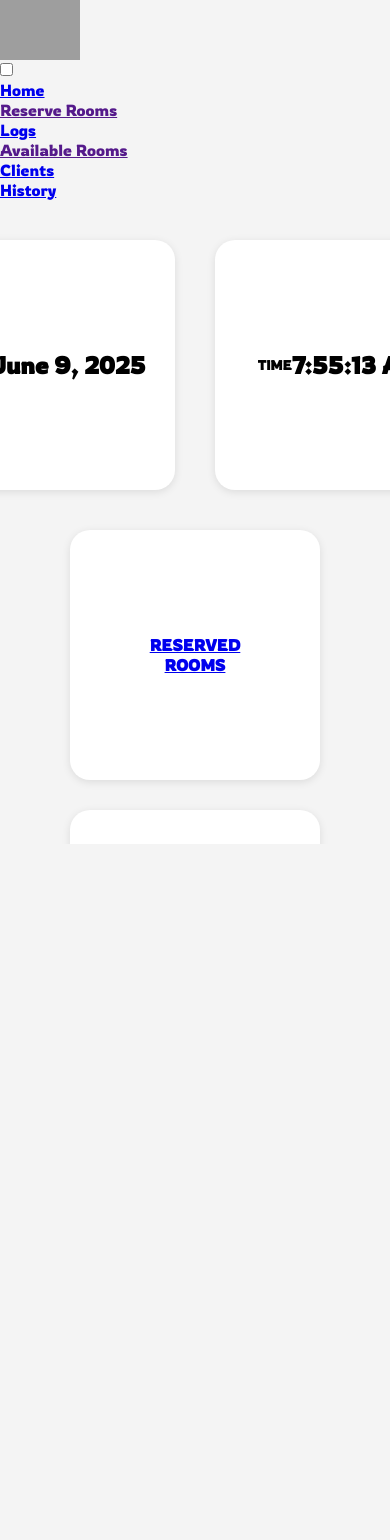
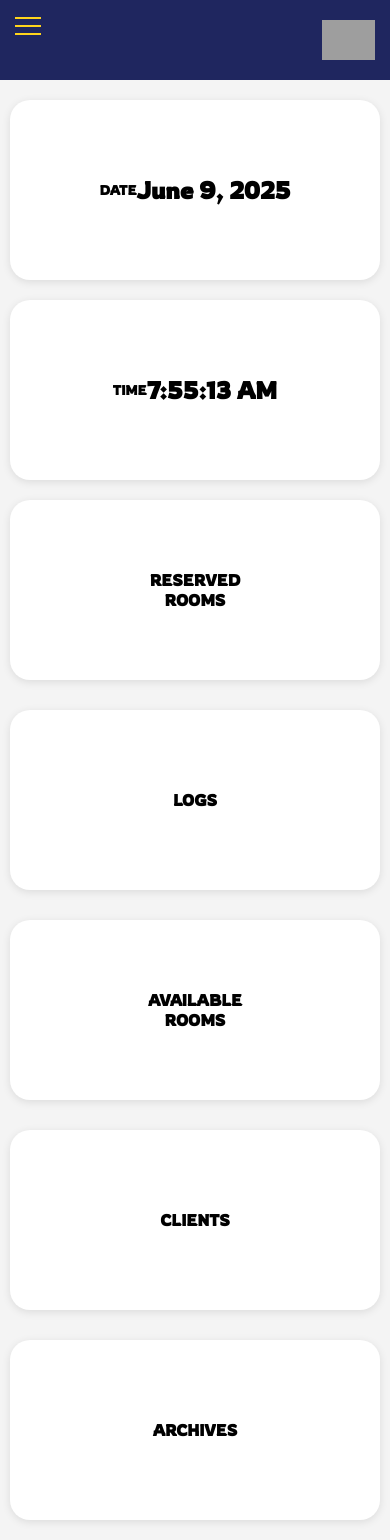
Before and after one commit to kidlatpogi/WebDev, a PHP site: page /admin-home.html in a window 390 px wide. Before the commit the page ends 782 px from the top, so only its background shows below. Run offline with PHP 8.4, Linux system fonts and the light colour scheme; grey boxes are pictures that could not be loaded.

Commit message:
Update admin-home.css

```diff
--- a/admin-home.css
+++ b/admin-home.css
@@ -10,37 +10,51 @@ html, body {
   width: 100%;
   font-family: 'Rowdies', sans-serif;
   background-color: #f4f4f4;
-  overflow: hidden;
 }
 
-/* Header */
-.header {
+/* <!-- COPY STARTS HERE--------------------------------------------------------------------------------- --> */
+/* Navigation bar */
+.nav {
   background-color: #1F265F;
   color: white;
   height: 120px;
   width: 100%;
   display: flex;
-  justify-content: flex-end;
+  justify-content: space-between;
   align-items: center;
   padding: 0 40px;
+  position: relative;
+  z-index: 999;
 }
 
 .logo {
   display: flex;
   align-items: center;
   gap: 10px;
+  margin-left: auto; /* This pushes the logo to the right */
 }
 
 .logo img {
   height: 60px;
+  max-width: 100%;
+  object-fit: contain;
 }
+
+/* Right section (e.g., nav items, profile, etc.) */
+.nav .right-section {
+  display: flex;
+  align-items: center;
+  gap: 30px;
+}
+/* <!-- COPY ENDS HERE--------------------------------------------------------------------------------- --> */
+
 
 /* Main layout */
 .main {
   display: flex;
   flex-direction: column;
   align-items: center;
-  padding-top: 40px;
+  padding: 40px 20px;
   gap: 40px;
 }
 
@@ -48,12 +62,16 @@ html, body {
 .date-time-row {
   display: flex;
   gap: 40px;
+  width: 100%;
+  justify-content: center;
+  flex-wrap: wrap;
 }
 
 .info-card {
   background: #fff;
-  width: 660px;
-  height: 250px;
+  width: 100%;
+  max-width: 660px;
+  min-height: 250px;
   border-radius: 25px;
   display: flex;
   flex-direction: column;
@@ -61,11 +79,13 @@ html, body {
   align-items: center;
   font-size: 18px;
   box-shadow: 0 2px 8px rgba(0, 0, 0, 0.1);
+  padding: 20px;
 }
 
 .info-card h2 {
   margin-top: 5px;
   font-size: 24px;
+  text-align: center;
 }
 
 /* Menu cards */
@@ -74,11 +94,13 @@ html, body {
   gap: 30px;
   flex-wrap: wrap;
   justify-content: center;
+  width: 100%;
 }
 
 .card {
   background: #fff;
-  width: 250px;
+  width: 100%;
+  max-width: 250px;
   height: 250px;
   border-radius: 20px;
   display: flex;
@@ -96,3 +118,227 @@ html, body {
   transform: scale(1.05);
   cursor: pointer;
 }
+
+.card a {
+  display: block;
+  width: 100%;
+  height: 100%;
+  padding: 20px;
+  color: inherit;
+  text-decoration: none;
+  display: flex;
+  align-items: center;
+  justify-content: center;
+}
+
+/* Reusable responsive bar */
+/* --- Desktop Navbar Styles --- */
+.desktop-navbar {
+  display: flex;
+  justify-content: center;
+  align-items: center;
+  height: 60px;
+  box-shadow: 0 2px 8px rgba(0,0,0,0.04);
+  position: fixed;
+  top: 15px;
+  left: 0;
+  width: 100%;
+  z-index: 1000;
+  background-color: #1F265F;
+}
+
+.desktop-navbar ul {
+  display: flex;
+  gap: 70px;
+  list-style: none;
+  margin: 0;
+  padding: 0;
+}
+
+.desktop-navbar li a {
+  text-decoration: none;
+  color: white;
+  font-size: 20px;
+  transition: all 0.3s ease-in-out;
+  display: inline-block;
+}
+
+.desktop-navbar li a:hover {
+  color: #FFD41C;
+  transform: scale(1.1);
+  text-decoration: underline;
+}
+
+.desktop-navbar li a.active {
+  color: #FFD41C;
+  text-decoration: underline;
+  transform: scale(1.1);
+}
+
+.desktop-navbar .user-dropdown-wrapper {
+  position: absolute;
+  right: 30px;
+  top: 50%;
+  transform: translateY(-50%);
+}
+
+/* --- Hamburger Menu Styles (Always visible) --- */
+.hamburger-menu {
+  display: block !important; /* Always show hamburger menu */
+}
+
+.hamburger-menu #menu__toggle {
+  opacity: 0;
+  position: absolute;
+}
+
+.hamburger-menu #menu__toggle:checked + .menu__btn > span {
+  transform: rotate(45deg);
+}
+.hamburger-menu #menu__toggle:checked + .menu__btn > span::before {
+  top: 0;
+  transform: rotate(0deg);
+}
+.hamburger-menu #menu__toggle:checked + .menu__btn > span::after {
+  top: 0;
+  transform: rotate(90deg);
+}
+.hamburger-menu #menu__toggle:checked ~ .menu__box {
+  left: 0 !important;
+}
+
+.hamburger-menu .menu__btn {
+  position: fixed;
+  top: 30px;
+  left: 30px;
+  width: 26px;
+  height: 26px;
+  cursor: pointer;
+  z-index: 1100;
+}
+
+.hamburger-menu .menu__btn > span,
+.hamburger-menu .menu__btn > span::before,
+.hamburger-menu .menu__btn > span::after {
+  display: block;
+  position: absolute;
+  width: 100%;
+  height: 2px;
+  background-color: #FFD41C;
+  transition-duration: .25s;
+}
+
+.hamburger-menu .menu__btn > span::before {
+  content: '';
+  top: -8px;
+}
+.hamburger-menu .menu__btn > span::after {
+  content: '';
+  top: 8px;
+}
+
+.hamburger-menu .menu__box {
+  display: block;
+  position: fixed;
+  top: 0;
+  left: -100%;
+  width: 300px;
+  height: 100%;
+  margin: 0;
+  padding: 80px 0;
+  list-style: none;
+  background-color: white;
+  box-shadow: 2px 2px 6px rgba(0, 0, 0, .4);
+  transition-duration: .25s;
+  z-index: 1099;
+}
+
+.hamburger-menu .menu__item {
+  display: block;
+  padding: 12px 24px;
+  color: black;
+  font-size: 20px;
+  font-weight: 600;
+  text-decoration: none;
+  transition-duration: .25s;
+}
+
+.hamburger-menu .menu__item:hover {
+  background-color: #FFD41C;
+}
+
+/* --- Responsive Adjustments --- */
+@media (max-width: 899px) {
+  .desktop-navbar {
+    display: none !important;
+  }
+
+  .nav {
+    padding: 0 20px;
+    height: 80px;
+  }
+
+  .logo img {
+    height: 40px;
+  }
+}
+
+@media (max-width: 768px) {
+  .main {
+    padding-top: 20px;
+    gap: 20px;
+  }
+
+  .date-time-row {
+    flex-direction: column;
+    gap: 20px;
+    align-items: center;
+  }
+
+  .info-card {
+    width: 100%;
+    min-height: 200px;
+  }
+
+  .card {
+    height: 200px;
+  }
+
+  .info-card h2 {
+    font-size: 20px;
+    margin-bottom: 10px;
+  }
+
+  .info-card {
+    font-size: 16px;
+  }
+}
+
+@media (max-width: 480px) {
+  .nav {
+    padding: 0 15px;
+  }
+
+  .main {
+    padding: 20px 10px;
+  }
+
+  .card {
+    max-width: 100%;
+    height: 180px;
+  }
+
+  .hamburger-menu .menu__box {
+    width: 250px;
+  }
+
+  .hamburger-menu .menu__item {
+    font-size: 18px;
+    padding: 10px 20px;
+  }
+
+  .hamburger-menu .menu__btn {
+    top: 25px;
+    left: 15px;
+  }
+}
```
